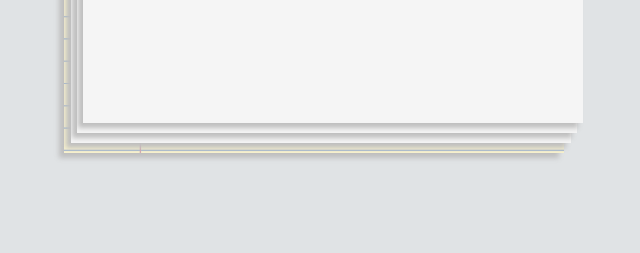
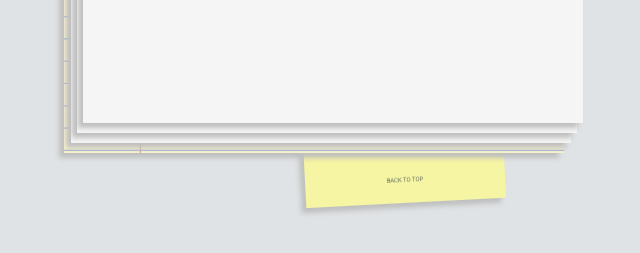
Before and after one commit to aGuclu/MunderDifflin, a plain HTML site: page index.html in a window 1280 px wide. Shown: the part 597-850 px from the top of the page, without its empty margins (347-987 px from the left). Drawn offline with Linux system fonts and the light colour scheme.

Commit message:
css postit tweak

```diff
--- a/main.css
+++ b/main.css
@@ -125,7 +125,7 @@ body {
   height: 200px;
   position: fixed;
   z-index: 0;
-  margin-top: 40%;
+  margin-top: 600px;
   margin-left: 50%;
   background-color: #f5f5a3;
   box-shadow: -5px 5px 5px #bfbfbf;
```
